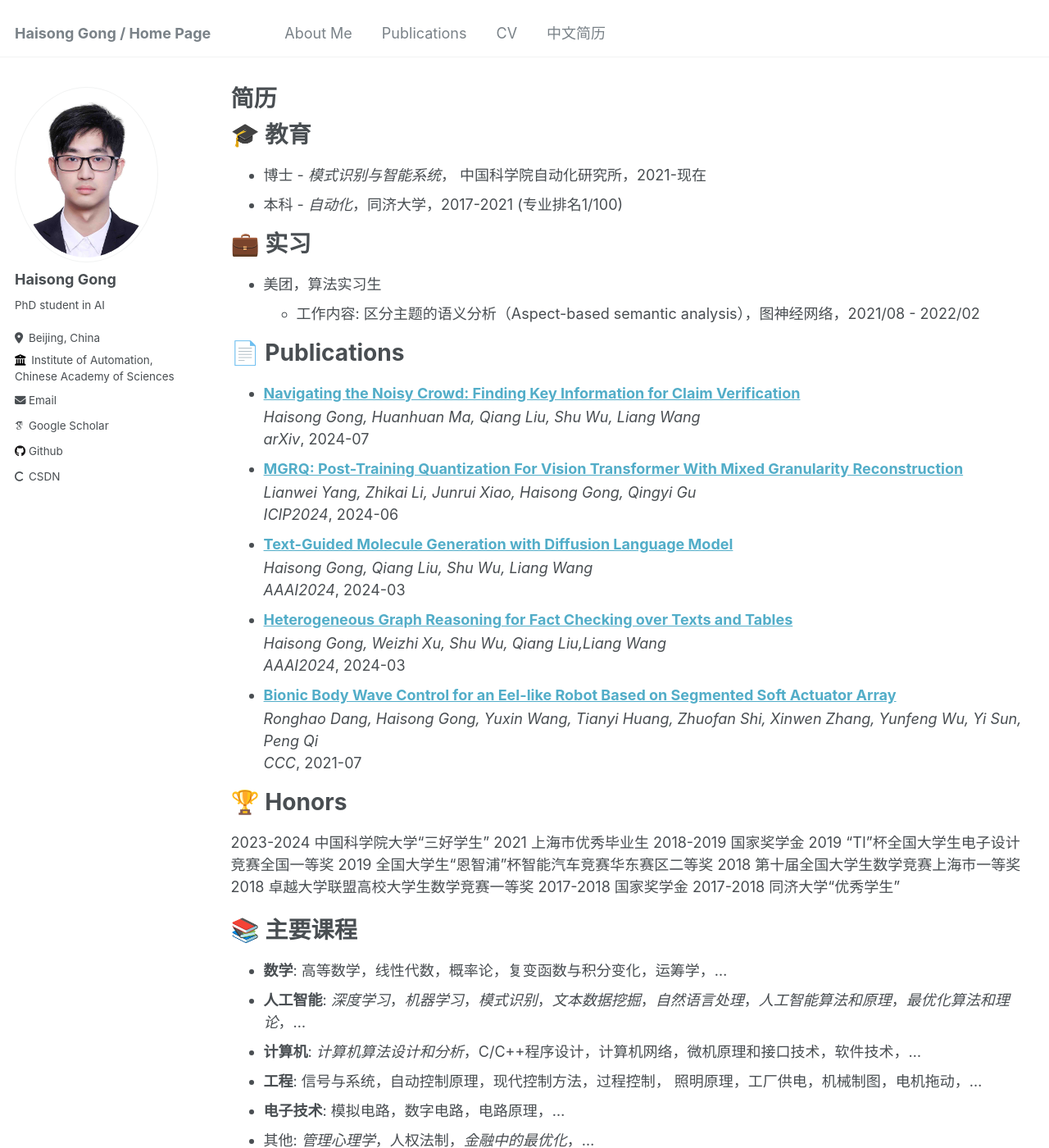
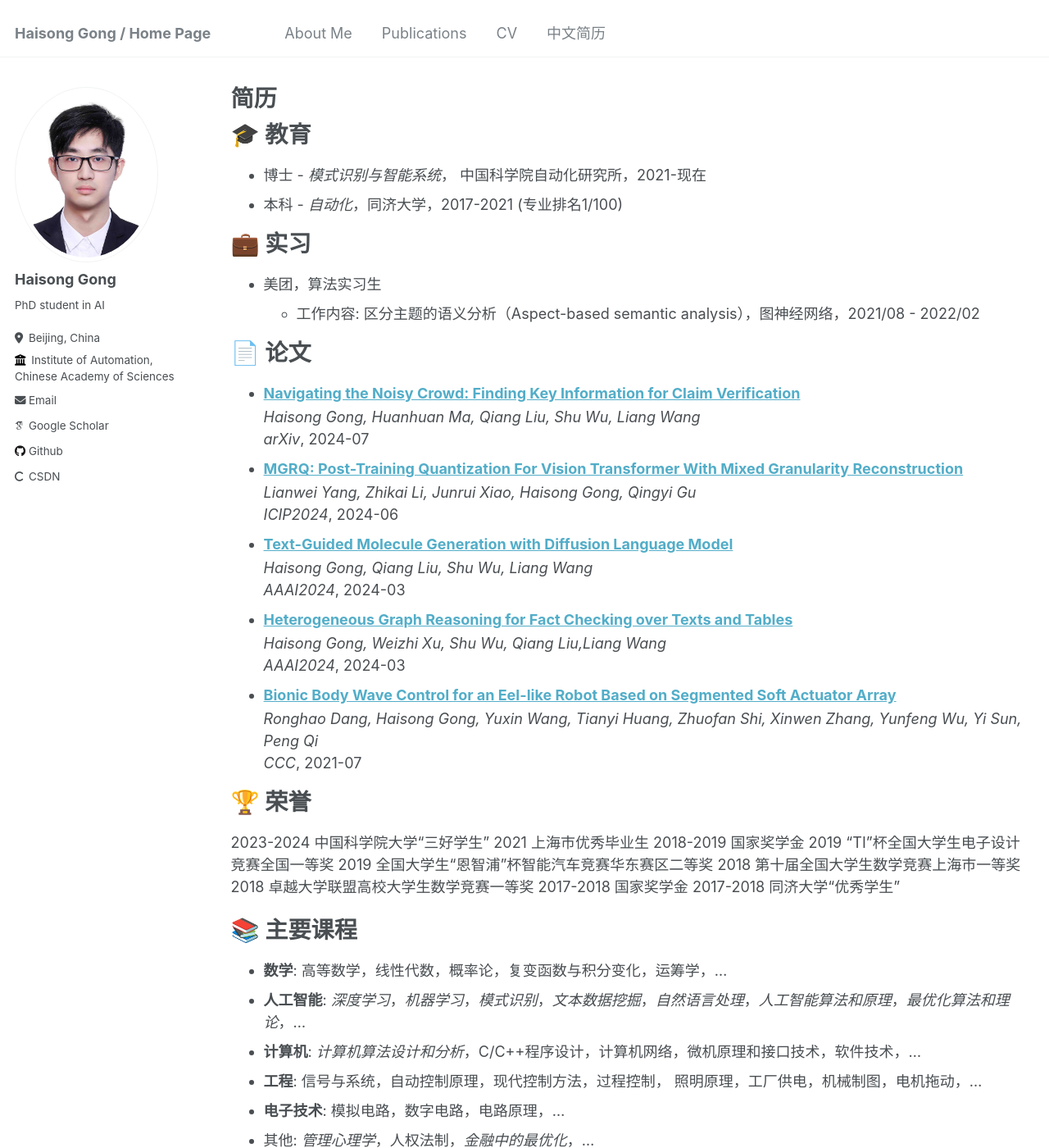
Before and after one commit to Deno-V/Deno-V.github.io, a Jekyll site: the page built from _pages/cv-cn.md, in a window 1280 px wide and 1400 px high. Shown: the whole window at 82% size. Built offline with Jekyll 4.4.1, drawn with Linux system fonts in a browser that asks for light colours; some web fonts are replaced.

Commit message:
fix en-cn

```diff
--- a/_pages/cv-cn.md
+++ b/_pages/cv-cn.md
@@ -21,7 +21,7 @@ redirect_from:
   - 工作内容: 区分主题的语义分析（Aspect-based semantic analysis），图神经网络，2021/08 - 2022/02
 
 
-📄 Publications
+📄 论文
 ======
 {% assign sorted_publications = site.publications | sort: 'date' | reverse %}
 <ul>
@@ -30,7 +30,7 @@ redirect_from:
     {% endfor %}
 </ul>
 
-🏆 Honors
+🏆 荣誉
 ======
 2023-2024 中国科学院大学“三好学生”
 2021 上海市优秀毕业生
```
